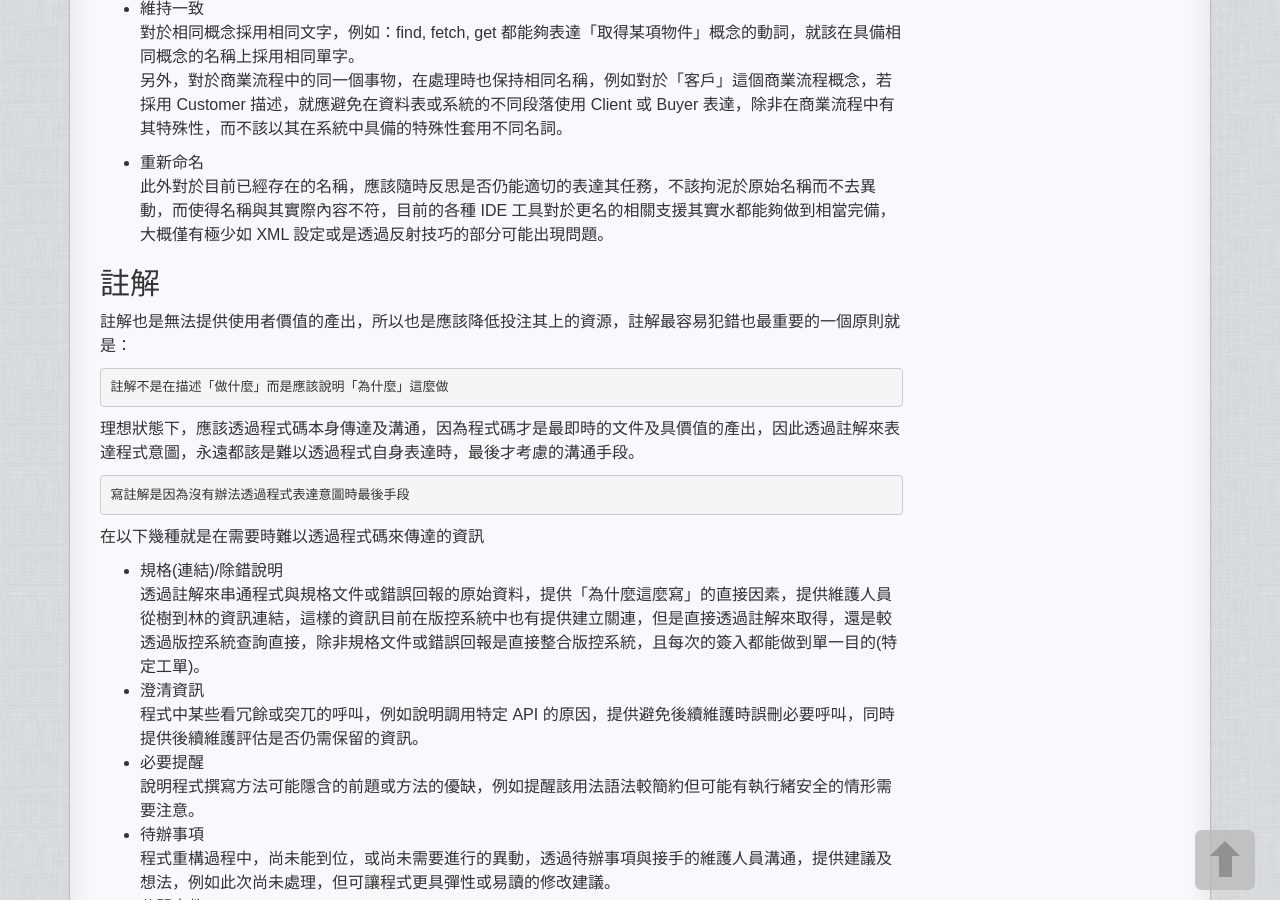
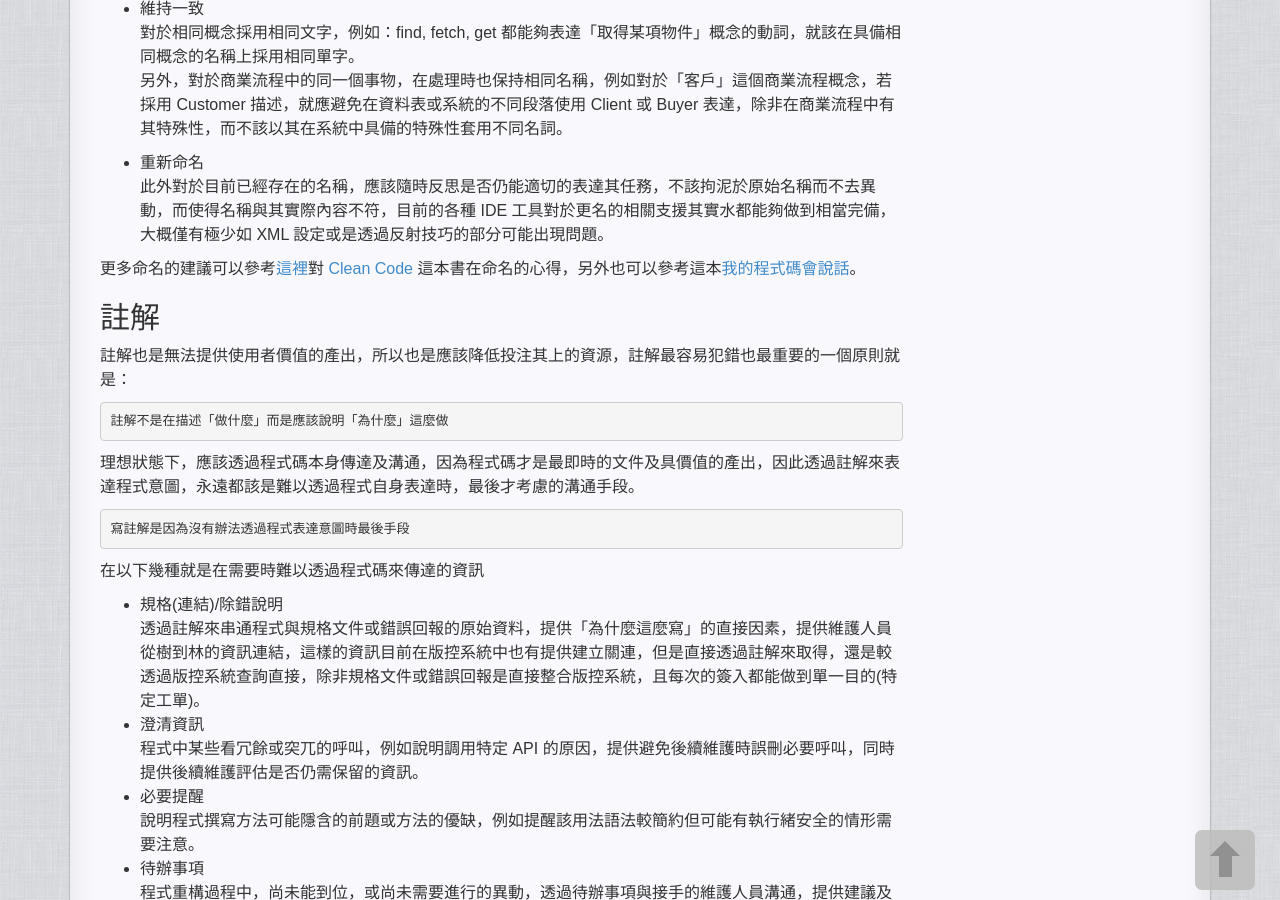
Before and after one commit to No129/No129.github.io, a Jekyll site: the page built from _posts/Weekly/2019-04-09-[Weekly]-12-2019.md, in a window 1280 px wide and 900 px high, scrolled down 2352 px. Built offline with Jekyll 4.4.1, drawn with Linux system fonts in a browser that asks for light colours; nearby versions of some CDN libraries.

Commit message:
update 12-2019

```diff
--- a/_posts/Weekly/2019-04-09-[Weekly]-12-2019.md
+++ b/_posts/Weekly/2019-04-09-[Weekly]-12-2019.md
@@ -68,6 +68,8 @@ last_modified_at: 2019-04-09 23:59:59 UTC+8
 * 重新命名
     此外對於目前已經存在的名稱，應該隨時反思是否仍能適切的表達其任務，不該拘泥於原始名稱而不去異動，而使得名稱與其實際內容不符，目前的各種 IDE 工具對於更名的相關支援其實水都能夠做到相當完備，大概僅有極少如 XML 設定或是透過反射技巧的部分可能出現問題。
 
+更多命名的建議可以參考[這裡][91]對 [Clean Code][book] 這本書在命名的心得，另外也可以參考這本[我的程式碼會說話][book2]。
+
 ## 註解
 註解也是無法提供使用者價值的產出，所以也是應該降低投注其上的資源，註解最容易犯錯也最重要的一個原則就是：
 
@@ -109,4 +111,6 @@ last_modified_at: 2019-04-09 23:59:59 UTC+8
 講演中還有一些其他的內容，大家可以直接去看看，本文是以個人主觀就「容易閱讀」為核心加以整理，跟大家分享也提醒自己，也推薦看看 [Clean Code][book] 這本書本人。
 
 [1]:https://www.youtube.com/watch?v=AeWbJ5LIFNg&t=2012s "Clean Code"
+[91]:https://dotblogs.com.tw/hatelove/archive/2010/04/14/namingruleguide.aspx "[讀書心得]Clean Code - Meaningful Names"
 [book]:https://www.tenlong.com.tw/products/9789862017050 "無瑕的程式碼－敏捷軟體開發技巧守則 (Clean Code: A Handbook of Agile Software Craftsmanship) "
+[book2]:https://www.tenlong.com.tw/products/9789864340873 "我的程式碼會說話"
```
